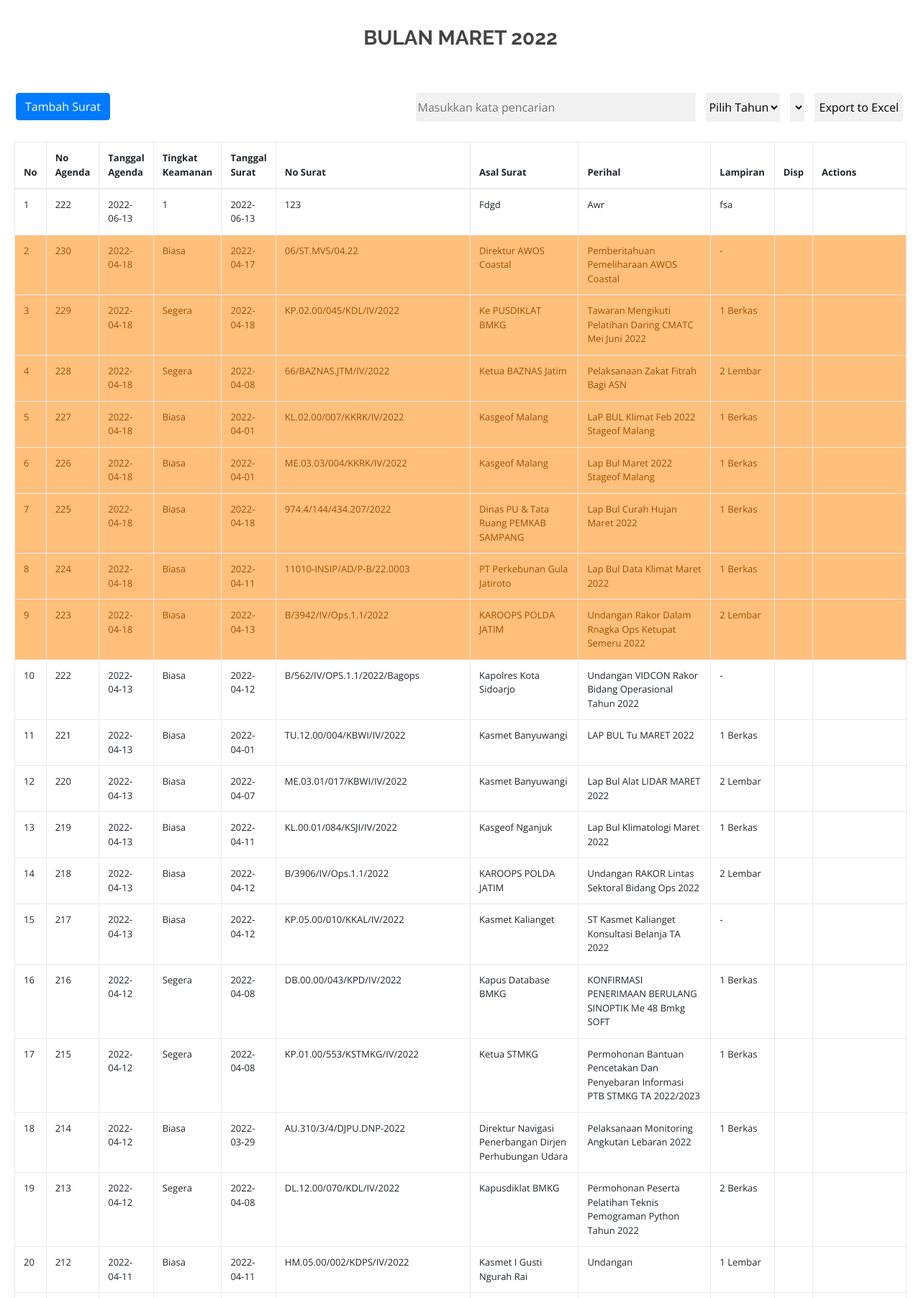
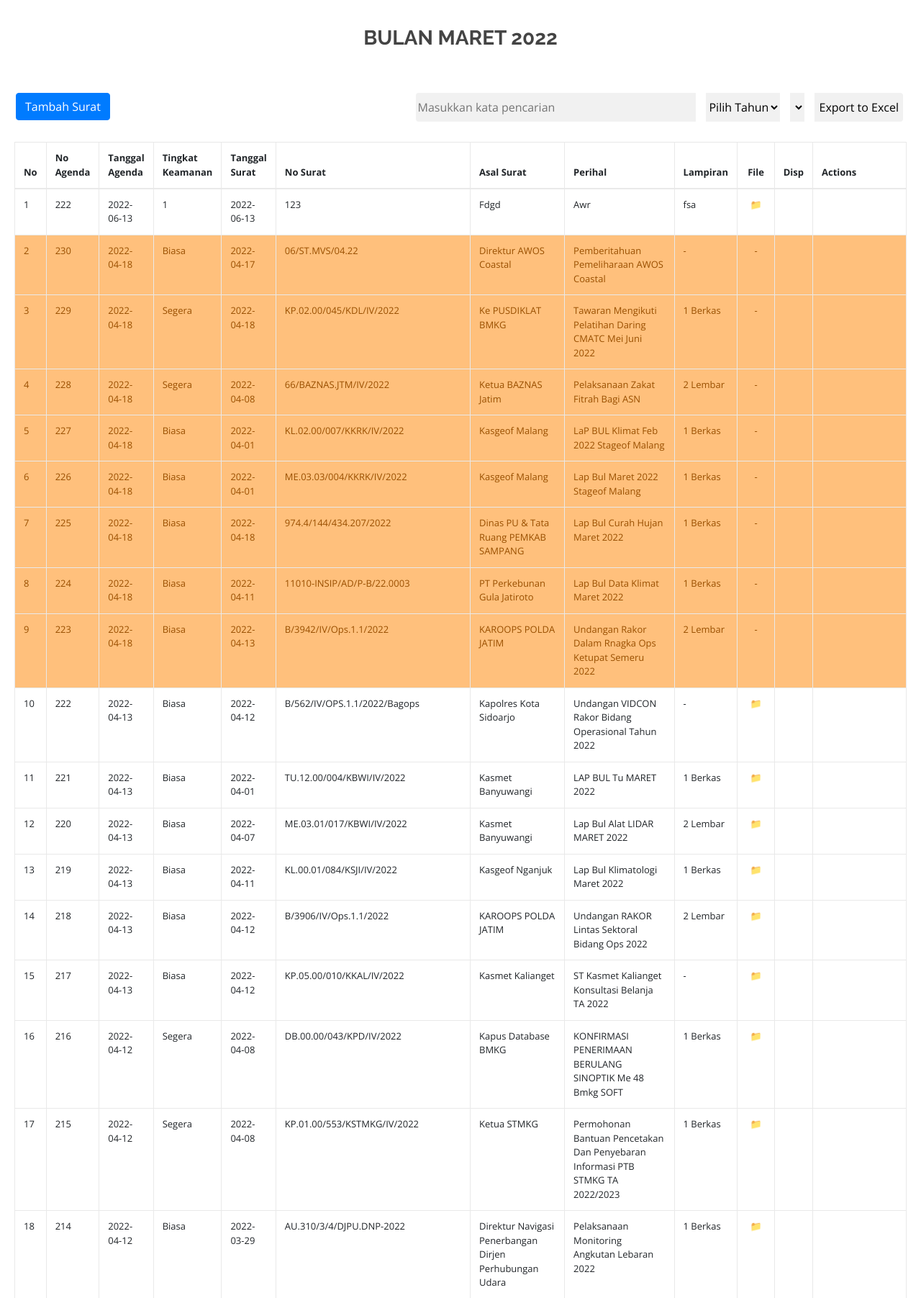
Before and after one commit to 9Pascallis/suratmasuk, a PHP site: page /suratmasuk/admin.php in a window 1280 px wide. Shown: the part 192-1995 px from the top of the page at 72% size. Run offline with PHP 8.4, Linux system fonts and the light colour scheme; a user stored in the database is signed in; data comes from the database, SQL or seed files in the repository; lists and menus that the app fills with data are empty.

Commit message:
panggil pdf

```diff
--- a/suratmasuk/admin.php
+++ b/suratmasuk/admin.php
@@ -94,6 +94,7 @@ if (!isset($_SESSION["login"])) {
                       <th>Asal Surat</th>
                       <th>Perihal</th>
                       <th>Lampiran</th>
+                      <th style="text-align: center; ">File</th>
                       <th>Disp</th>
                       <th width="120px">Actions</th>
                   </tr>
@@ -154,6 +155,7 @@ if (!isset($_SESSION["login"])) {
                           $asalSurat=$data['asal_surat'];
                           $per=$data['perihal'];
                           $lmpr=$data['lampiran'];
+                          $file=$data['file_pdf'];
                   ?>
                     <tr>
                     <?php if ($data['file_pdf'] === null || trim($data['file_pdf']) === "") { ?>
@@ -169,6 +171,12 @@ if (!isset($_SESSION["login"])) {
                         <td><?=$asalSurat?></td>
                         <td><?=$per?></td>
                         <td><?=$lmpr?></td>
+                        <?php if ($data['file_pdf'] === null || trim($data['file_pdf']) === "") { ?>
+                        <td style="text-align: center; ">-</td>
+                        <?php } else { ?>
+                         <td style="text-align: center; "><a href="<?= "../berkas/" . $data['file_pdf']; ?>" target="_blank">&#x1F4C1;</a></td>
+                        <?php } ?>
+                        </td>
                         <td>
                         <a href="../suratmasuk/disposisi.php?id=<?=$data['id']?>" class="view" title="Read" data-toggle="tooltip"><i class="material-icons">&#xE431;</i></a>
                         </td>
```
Also changed, not shown: suratmasuk/kepala.php (+8 -0 lines).
